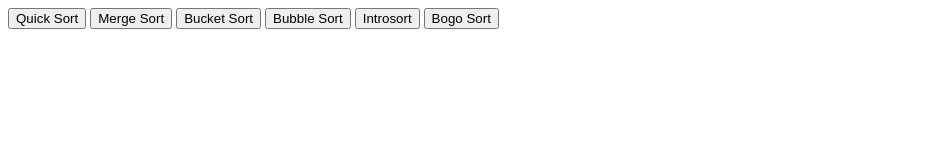
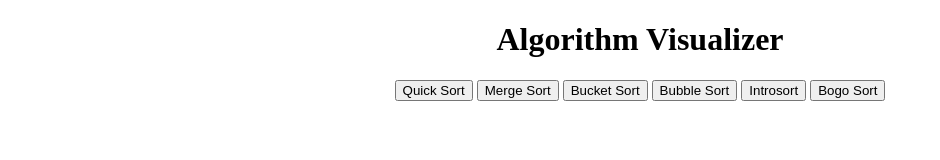
Before and after one commit to ydiaby/Algorithim_Visualizer, a plain HTML site: page index.html in a window 1280 px wide. Shown: the whole page, without its empty margins (0-940 px from the left). Drawn offline with Linux system fonts and the light colour scheme.

Commit message:
Basic layout up to debate

```diff
--- a/algo.css
+++ b/algo.css
@@ -0,0 +1,8 @@
+h1 {
+    text-align: center;
+}
+
+
+.buttons{
+    text-align: center;
+}
--- a/index.html
+++ b/index.html
@@ -9,6 +9,7 @@
     <title>IDK YET</title>
 </head>
 <body>
+    <h1>Algorithm Visualizer</h1>
     <div class = buttons>
         <button id ="quick" type="button">Quick Sort</button>
         <button id ="merge" type="button">Merge Sort</button>
```
